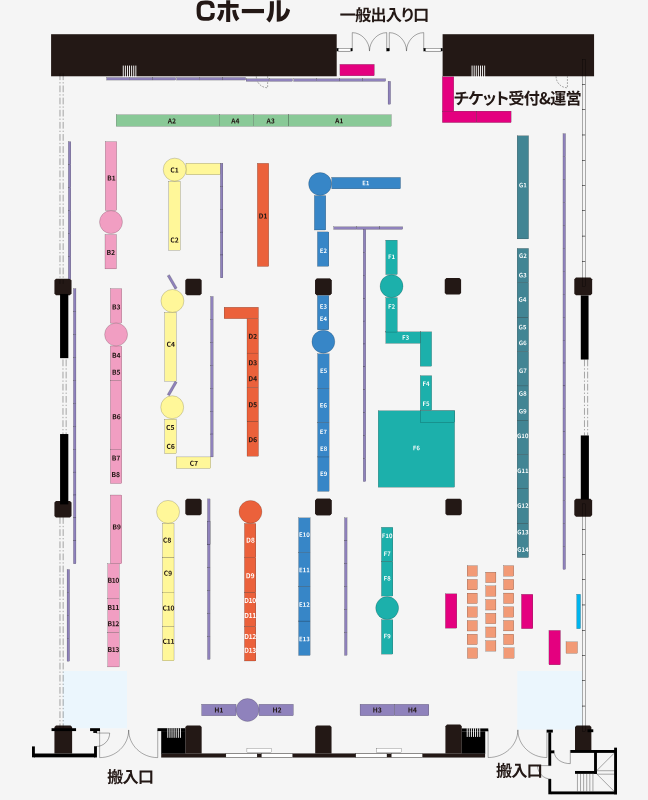
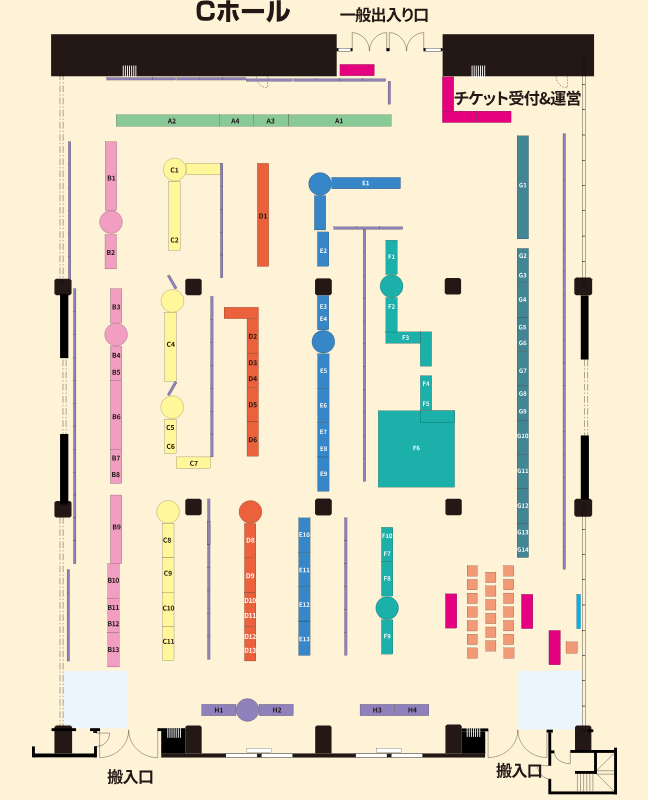
Before and after one commit to JapanRepRapFestival/jrrf2025, a plain HTML site: page public/map.html in a window 1280 px wide. Shown: the whole page, without its empty margins (315-963 px from the left). Drawn offline with Linux system fonts and the light colour scheme.

Commit message:
Update appearance

```diff
--- a/public/map.html
+++ b/public/map.html
@@ -15,7 +15,7 @@
             width: 100%;
             height: 100vh;
             overflow: hidden;
-            background-color: #f5f5f5;
+            background-color: rgb(255, 243, 215);
         }
 
         .map-container {
@@ -47,6 +47,7 @@
             z-index: 1000;
             display: none;
             min-width: 200px;
+            max-width: 400px;
         }
 
         .booth-info h3 {
```
